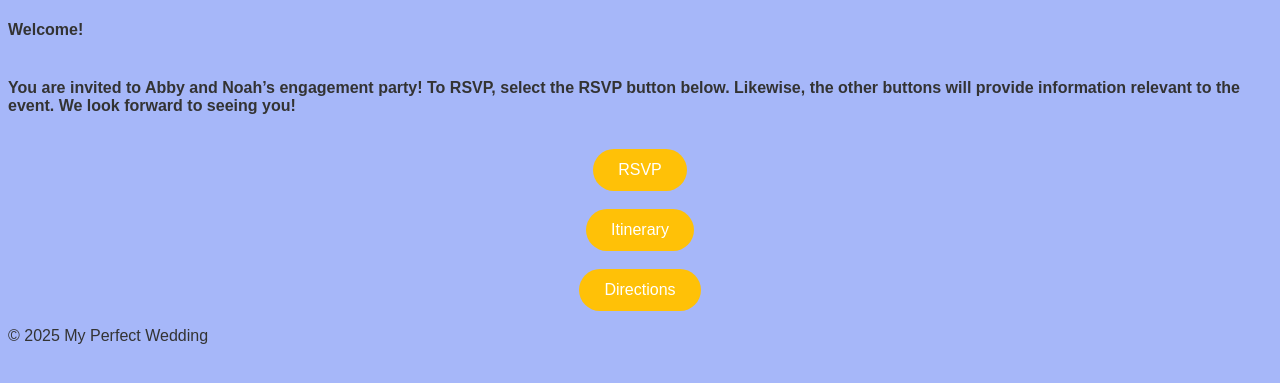
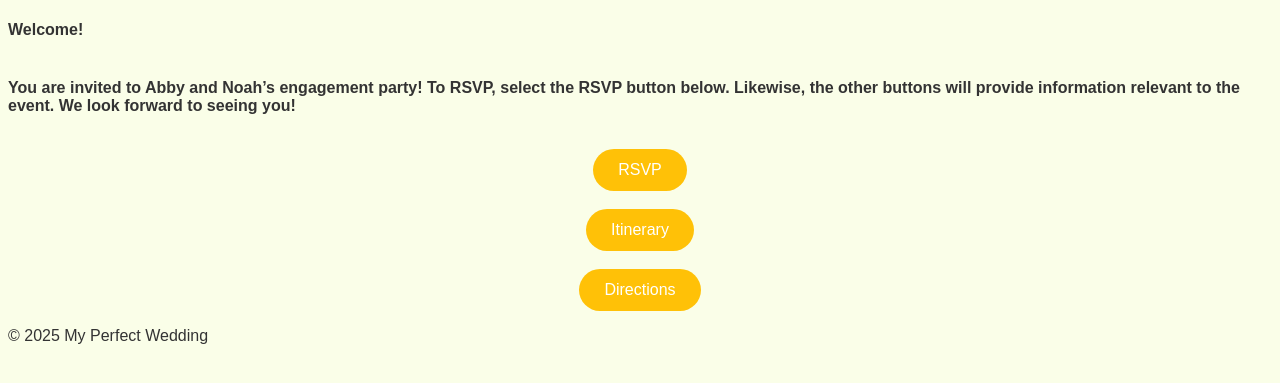
Before and after one commit to GitHerDone17/MyPerfectWedding, a Jekyll site: the page built from index.md, in a window 1280 px wide. Shown: the top 383 px of the page. Built offline with Jekyll 4.4.1, drawn with Linux system fonts in a browser that asks for light colours; our own code applies the rules of GitHub Pages for plain Markdown files.

Commit message:
Update custom.css

```diff
--- a/assets/css/custom.css
+++ b/assets/css/custom.css
@@ -1,6 +1,6 @@
 /* Base Page Styling */
 body {
-  background-color: #a6b7f9; /* Soft warm cream */
+  background-color: #fafee8; /* Soft warm cream */
   color: #333; /* Dark grey for readability */
   font-family: 'Arial', sans-serif; /* Clean and simple font */
 }
```
